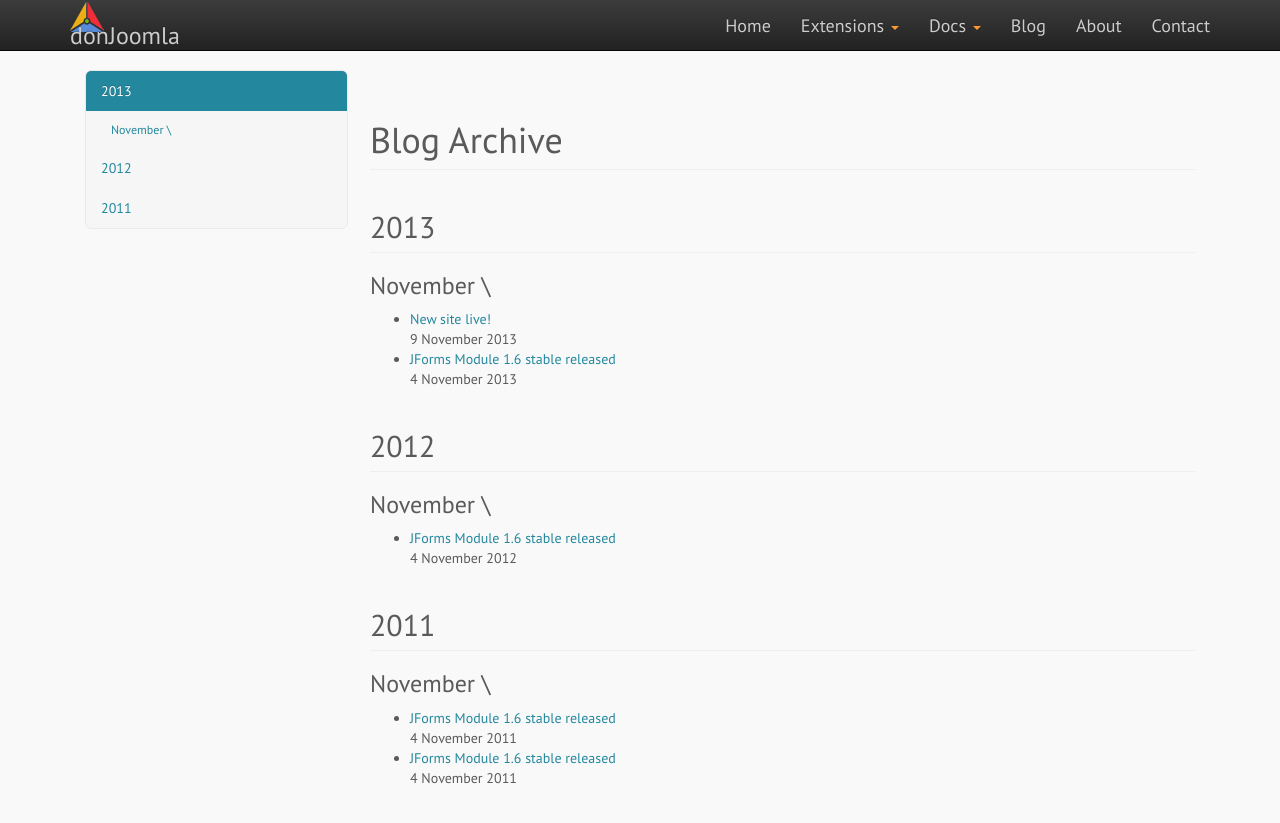
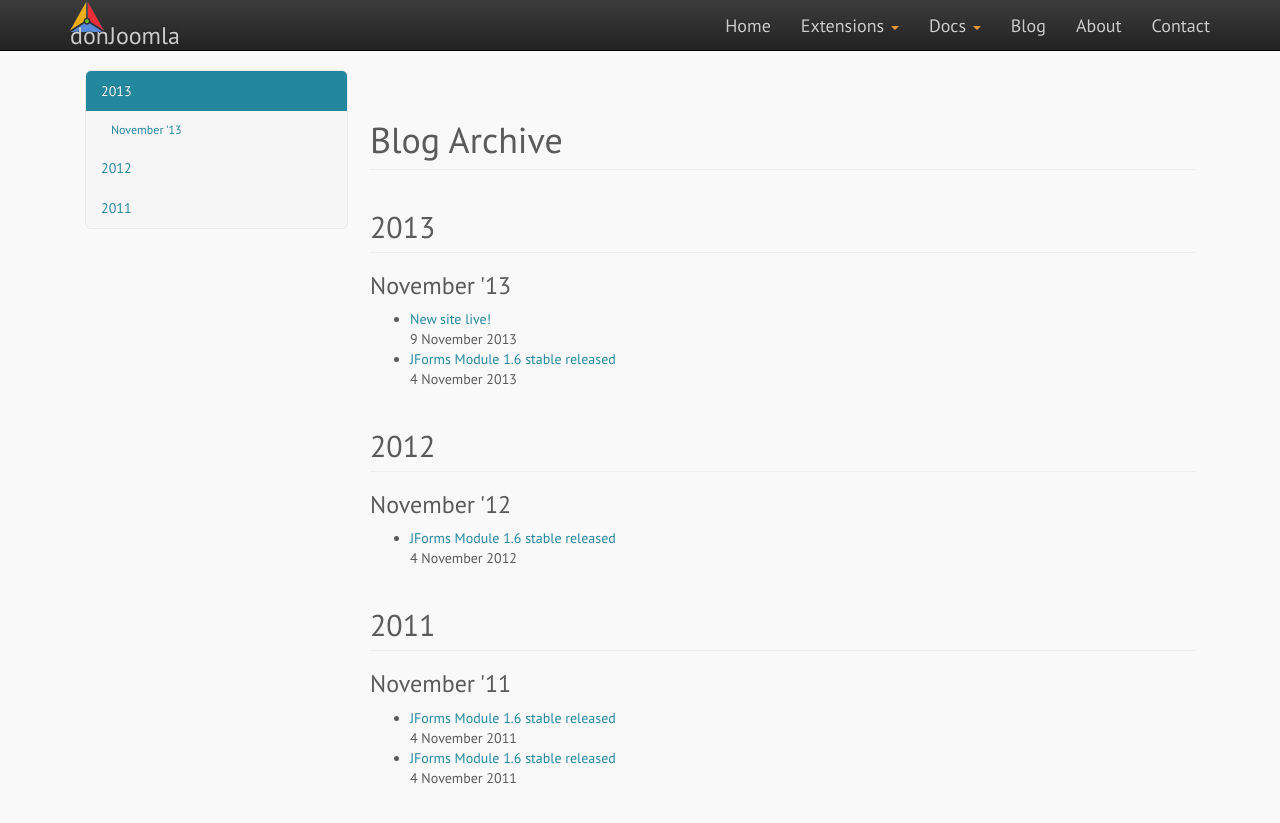
Before and after one commit to donJoomla/donjoomla.github.io, a Jekyll site: the page built from blog/archive/index.html, in a window 1280 px wide and 900 px high. Shown: the top 823 px of the window. Built offline with Jekyll 4.4.1, drawn with Linux system fonts in a browser that asks for light colours; nearby versions of some CDN libraries.

Commit message:
Update index.html

```diff
--- a/blog/archive/index.html
+++ b/blog/archive/index.html
@@ -24,7 +24,7 @@ sitemap:
   {% capture nmonth %}{{ post.next.date | date: '%m%Y' }}{% endcapture %}
     {% if month != nmonth %}
       {% if forloop.index != 1 %}</ul>{% endif %}
-      <h3>{{ post.date | date: '%B \' %y' }}</h3><ul>
+      <h3>{{ post.date | date: "%B '%y" }}</h3><ul>
     {% endif %}
   <li><a href="{{ post.url }}">{{ post.title }}</a></li>
   <time>{{ post.date | date: "%e %B %Y" }}</time>
```
